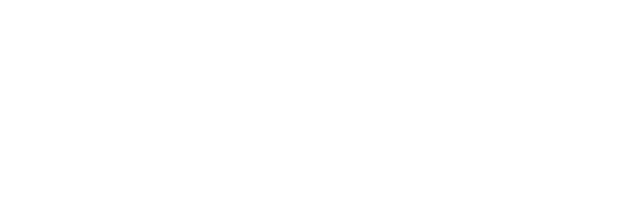
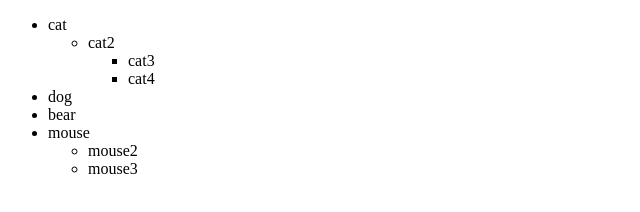
Before and after one commit to sergzaligin359/algorithms-learn, a plain HTML site: page relativelist/index.html in a window 1280 px wide. Shown: the whole page, without its empty margins (0-640 px from the left). Drawn offline with Linux system fonts and the light colour scheme.

Commit message:
layout catalog

```diff
--- a/relativelist/index.html
+++ b/relativelist/index.html
@@ -7,6 +7,7 @@
     <title>Relativelist</title>
   </head>
   <body>
+    <div id="app"></div>
     <script src="script.js"></script>
   </body>
 </html>
--- a/relativelist/script.js
+++ b/relativelist/script.js
@@ -120,4 +120,23 @@ const categories = (arr) => {
   return cats;
 };
 
-console.log('categories', categories(arr));
+const allCats = categories(arr2);
+
+console.log('categories', allCats);
+
+const app = document.getElementById('app');
+
+const drawCategories = (arr) => {
+  let ul = document.createElement('ul');
+
+  for(let cat of arr){
+
+    let li = document.createElement('li');
+    li.textContent = cat.title;
+    li.append(drawCategories(cat.childrens));
+    ul.append(li);
+
+  }
+  return ul;
+};
+app.append(drawCategories(allCats));
```
